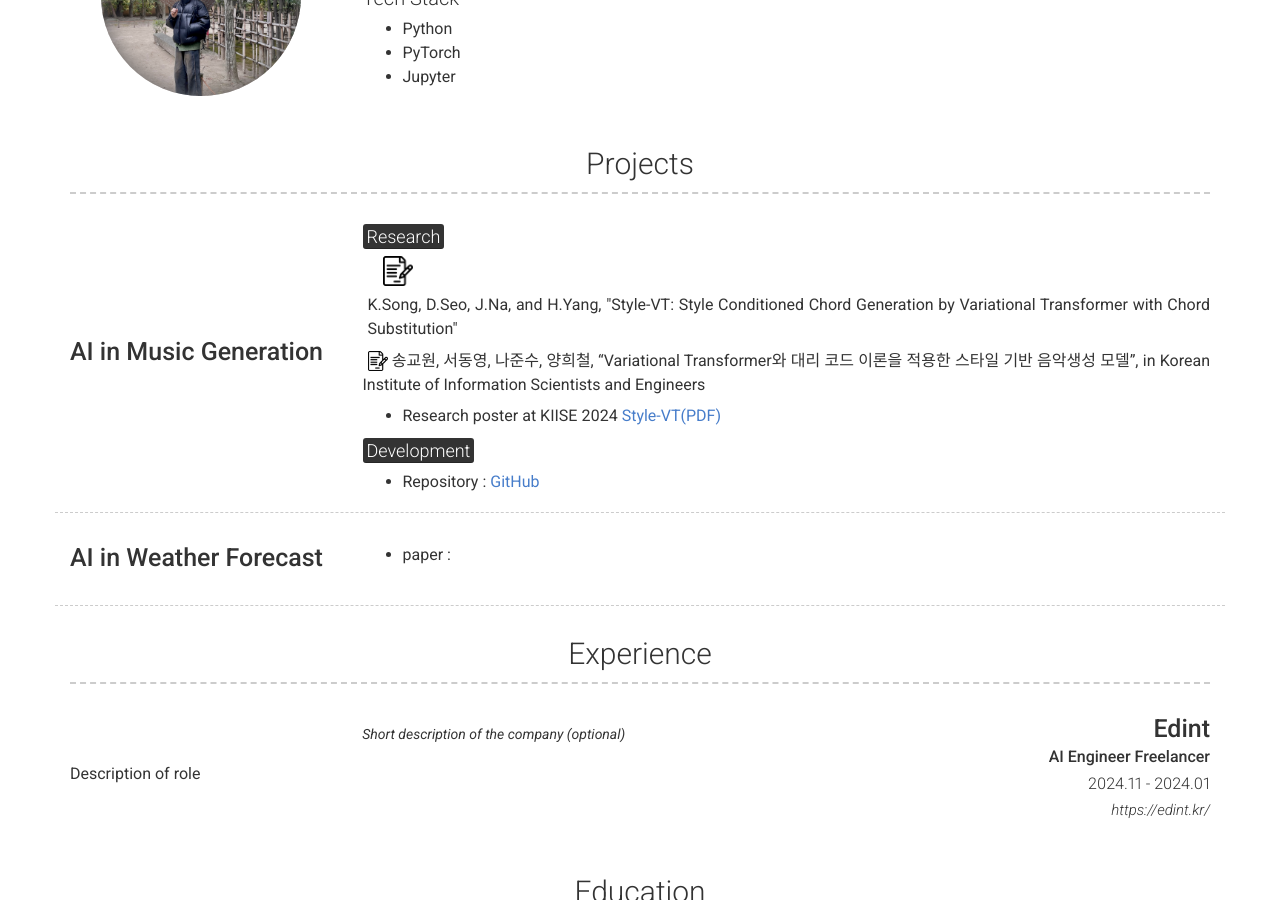
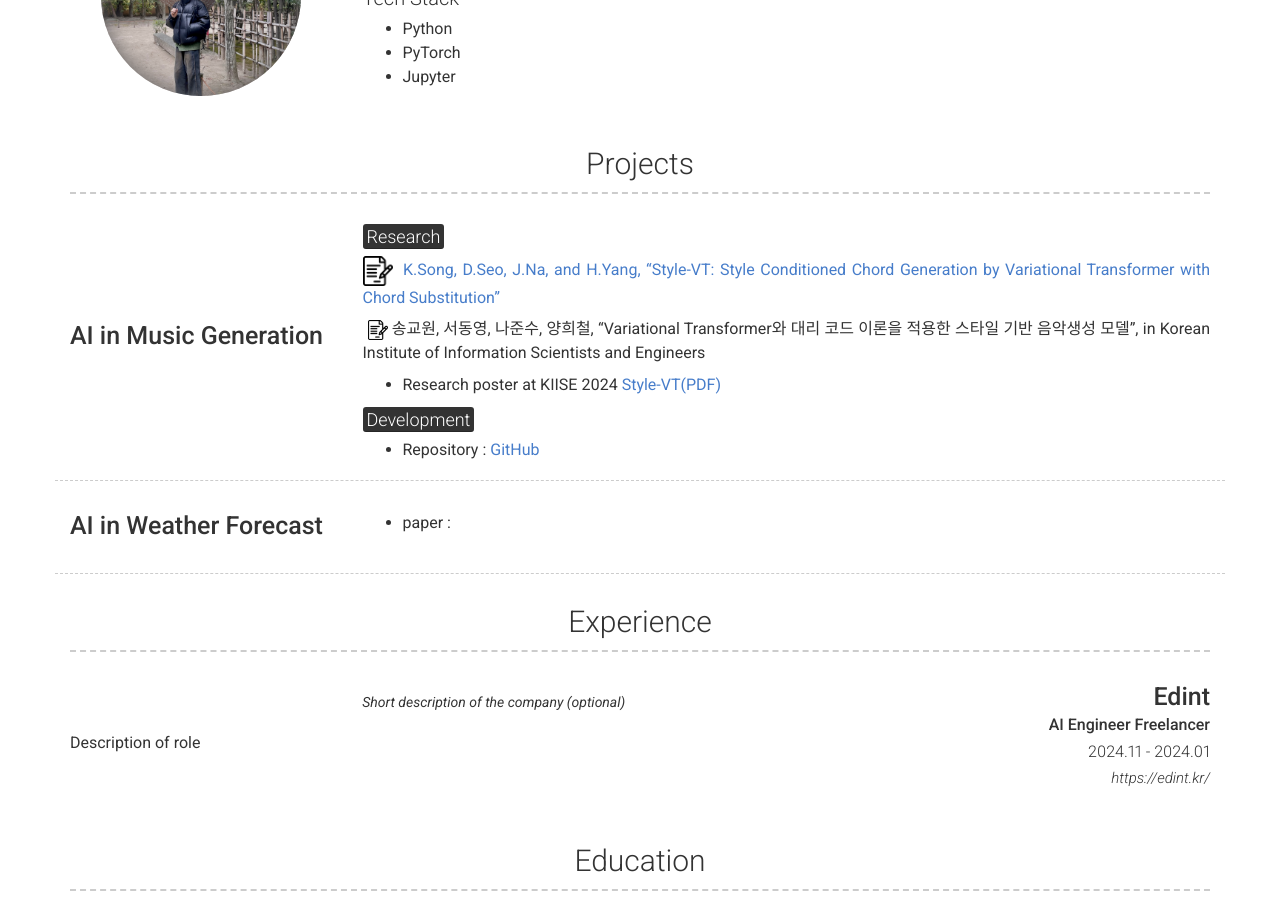
Before and after one commit to tim000519/tim000519.github.io, a Jekyll site: the page built from index.md, in a window 1280 px wide and 900 px high, scrolled down 406 px. Built offline with Jekyll 4.4.1, drawn with Linux system fonts in a browser that asks for light colours; nearby versions of some CDN libraries.

Commit message:
Update _config.yml

```diff
--- a/_config.yml
+++ b/_config.yml
@@ -72,12 +72,12 @@
 
         description: |
           ## <mark>Research</mark>
-          <a href="/pdf/Access.pdf" target="_blank" style="display: inline-block;">
-            <img src="/images/contract.png" alt="PDF" width="30" style="vertical-align: middle; margin-left: 20px;">
+          <a href="/pdf/Access.pdf" target="_blank" style="display: inline-block; text-decoration: none;">
+            <img src="/images/contract.png" alt="PDF" width="30" style="vertical-align: middle; margin-left: 0px;">
+            <span style="margin-left: 5px;">
+              K.Song, D.Seo, J.Na, and H.Yang, "Style-VT: Style Conditioned Chord Generation by Variational Transformer with Chord Substitution"
+            </span>
           </a>
-          <p style="display: inline-block; margin-left: 5px; vertical-align: middle;">
-            K.Song, D.Seo, J.Na, and H.Yang, "Style-VT: Style Conditioned Chord Generation by Variational Transformer with Chord Substitution"
-          </p>
 
           <a href="/pdf/style.pdf" target="_blank">
             <img src="/images/contract.png" alt="PDF" width="20" style="vertical-align: middle; margin-left: 5px;">
@@ -111,6 +111,8 @@
           Short description of the company (optional)
         description: | # this will include new lines to allow paragraphs
           Description of role
+
+
   - title: Education
     layout: list
     content:
```
